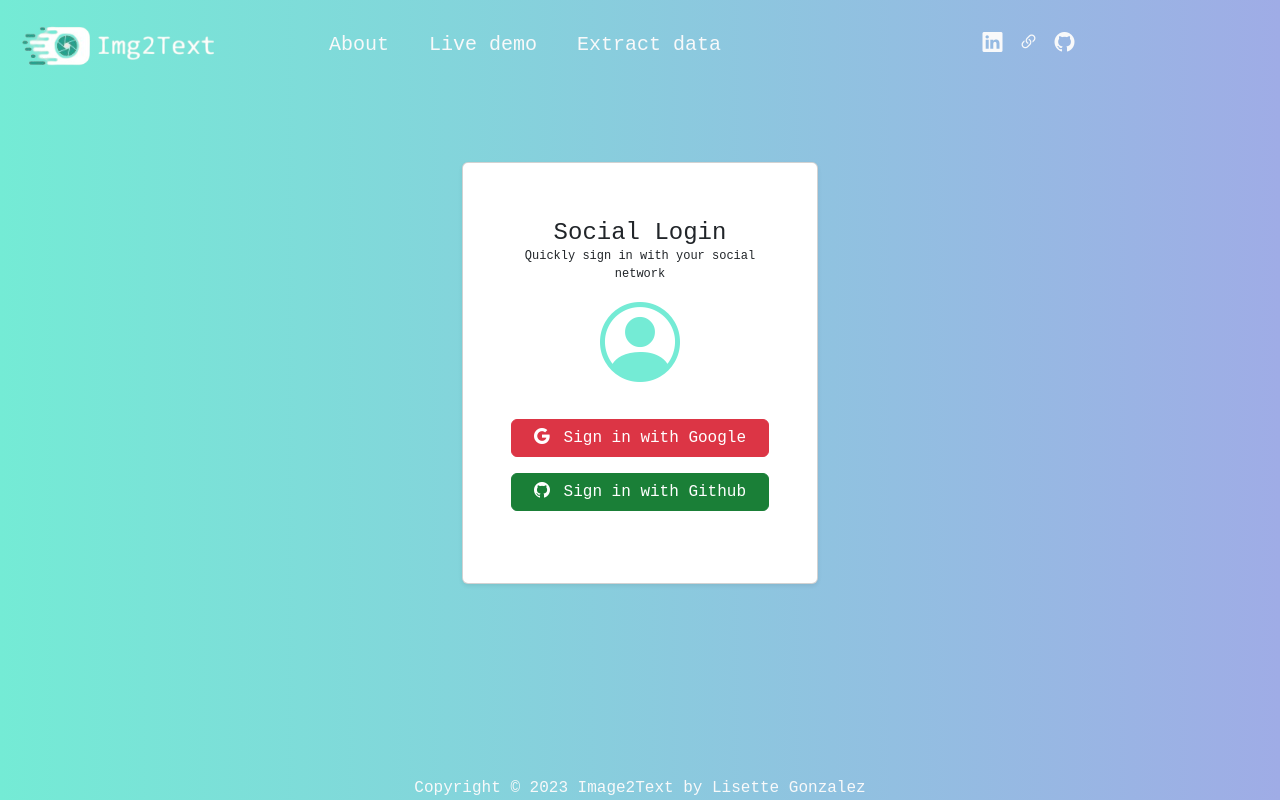
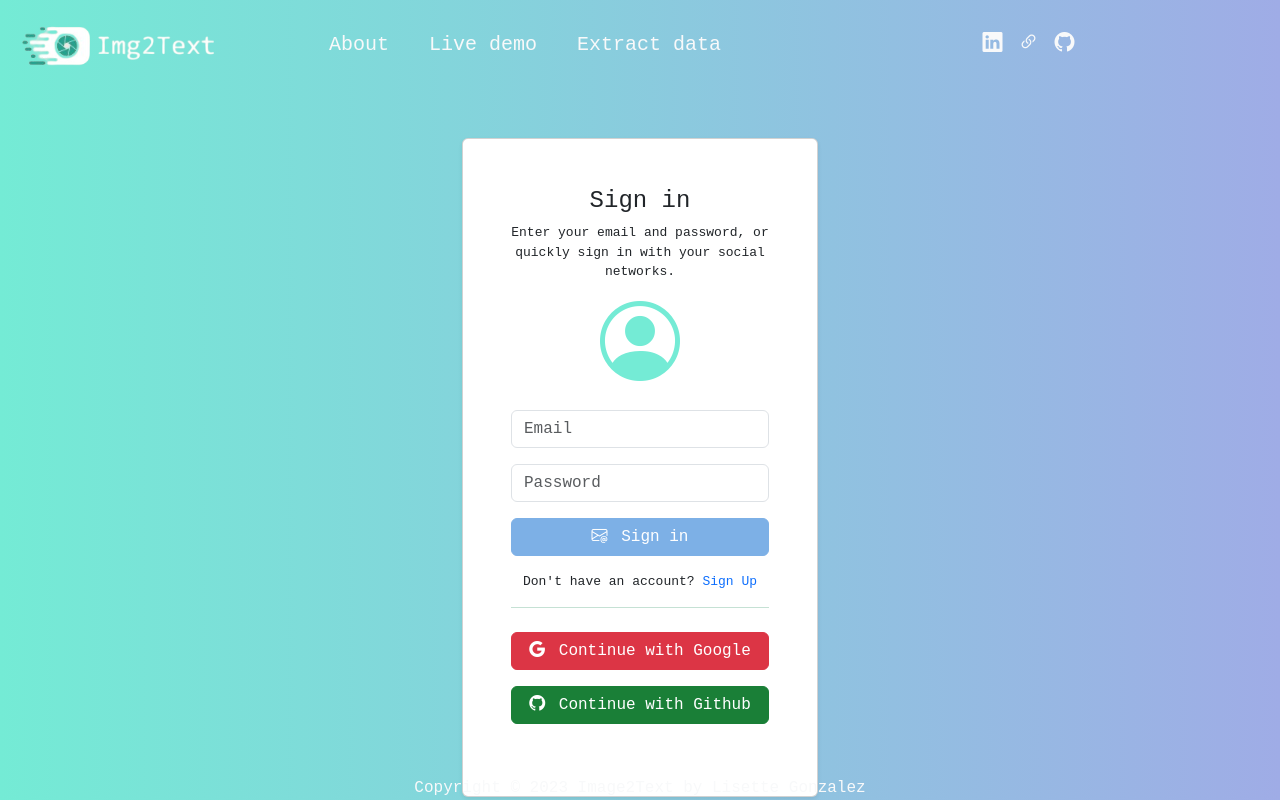
Before and after one commit to lisette-glez/spend-trail, a Nuxt app: page /login in a window 1280 px wide. Built offline with nearby package versions, Linux system fonts and the light colour scheme; no server answers.

Commit message:
add sign in and sign up by email and password

```diff
--- a/assets/css/main.css
+++ b/assets/css/main.css
@@ -3,16 +3,28 @@ body {
     background-image: linear-gradient(to right, #74ebd5 0%, #9face6 100%);
 }
 
+.email-btn {
+    background-color: #7db0e6;
+    border-color: #7db0e6;
+    color: #fff;
+}
+
+.email-btn:hover {
+    background-color: #3872af;
+    border-color: #3872af;
+    color: #fff;
+}
+
 .github-btn {
     background-color: #1A7F37;
     border-color:#1A7F37;
-    font-weight: 500;
-    font-size: 16px;
+    color: #fff;
 }
 
 .github-btn:hover {
     background-color: #1a6630;
     border-color: #1a6630;
+    color: #fff;
 }
 
 .card-login .bi-person-circle {
@@ -21,7 +33,7 @@ body {
 }
 
 .card-login p{
-    font-size: 12px;
+    font-size: 13px;
     margin-bottom: 0.5rem;
 }
 
--- a/components/TheHeader.vue
+++ b/components/TheHeader.vue
@@ -68,7 +68,7 @@ const logout = async () => {
         ><li class="nav-item">
           <div class="vr h-75 ms-2 text-white align-text-top"></div>
         </li>
-        <li class="nav-item cs-pointer ms-3">
+        <li class="nav-item cs-pointer ms-3" v-if="profile">
           <img
             class="img-thumbnail rounded-circle"
             style="width: 2.2rem; height: 2.2rem"
@@ -83,7 +83,11 @@ const logout = async () => {
             role="button"
             aria-expanded="false"
           >
-            {{ name }}</a
+            <i
+              class="bi bi-person-fill-check fs-5 text-primary mx-2"
+              v-if="!profile"
+            ></i
+            >{{ name }}</a
           >
           <ul class="dropdown-menu border-0 my-0 py-1">
             <li>
--- a/package.json
+++ b/package.json
@@ -10,7 +10,7 @@
   },
   "devDependencies": {
     "@nuxt/devtools": "latest",
-    "@nuxtjs/supabase": "^1.1.4",
+    "@nuxtjs/supabase": "^1.1.5",
     "nuxt": "^3.7.1"
   },
   "dependencies": {
--- a/pages/login.vue
+++ b/pages/login.vue
@@ -1,5 +1,55 @@
 <script setup lang="ts">
 const supabase = useSupabaseClient();
+const fullName = ref("");
+const email = ref("");
+const password = ref("");
+const errorAlert = ref(false);
+const errorMessage = ref<any>(null);
+const signIn = ref(true);
+
+const signUpNewUser = async () => {
+  const { error } = await supabase.auth.signUp({
+    email: email.value,
+    password: password.value,
+    options: {
+      data: {
+        username: email.value,
+        full_name: fullName.value,
+      },
+    },
+  });
+  if (error) {
+    errorAlert.value = true;
+    errorMessage.value = error.message;
+    setTimeout(() => {
+      errorAlert.value = false;
+    }, 2500);
+  } else {
+    fullName.value = "";
+    email.value = "";
+    password.value = "";
+    alert("Check your email for the login link!");
+    setTimeout(() => {
+      navigateTo("/confirm");
+    }, 2000);
+  }
+};
+
+async function signInWithEmail() {
+  const { error } = await supabase.auth.signInWithPassword({
+    email: email.value,
+    password: password.value,
+  });
+  if (error) {
+    errorAlert.value = true;
+    errorMessage.value = error.message;
+    setTimeout(() => {
+      errorAlert.value = false;
+    }, 2500);
+  } else {
+    navigateTo("/");
+  }
+}
 
 const handleGithubLogin = async () => {
   const { error } = await supabase.auth.signInWithOAuth({
@@ -33,29 +83,92 @@ const handleGoogleLogin = async () => {
 </script>
 
 <template>
-  <div class="row justify-content-center pt-5">
-    <div class="col-sm-6 col-md-4">
+  <div class="row justify-content-center pt-4">
+    <div class="col-md-4">
+      <AppAlert v-if="errorAlert" :errorMessage="errorMessage" />
       <div class="card shadow-sm card-login">
         <div class="card-body p-5 text-center">
-          <h4 class="card-title mt-2 mb-0">Social Login</h4>
-          <p>Quickly sign in with your social network</p>
+          <div v-if="signIn">
+            <h4 class="card-title mb-2">Sign in</h4>
+            <p>
+              Enter your email and password, or quickly sign in with your social
+              networks.
+            </p>
+          </div>
+          <div v-else>
+            <h4 class="card-title mb-2">Sign up</h4>
+            <p>
+              Enter your name, email and password, or quickly sign in with your
+              social networks.
+            </p>
+          </div>
           <i class="bi bi-person-circle"></i>
+          <div class="mb-3 text-start" v-if="!signIn">
+            <input
+              type="text"
+              class="form-control"
+              placeholder="Full Name"
+              v-model="fullName"
+            />
+          </div>
+          <div class="mb-3 text-start">
+            <input
+              type="email"
+              class="form-control"
+              placeholder="Email"
+              v-model="email"
+            />
+          </div>
+          <div class="mb-1 text-start">
+            <input
+              type="password"
+              class="form-control"
+              placeholder="Password"
+              v-model="password"
+            />
+          </div>
           <div class="d-grid gap-2 mt-2">
+            <button
+              class="btn email-btn mt-2 mb-3"
+              type="button"
+              @click="signIn ? signInWithEmail() : signUpNewUser()"
+            >
+              <i class="bi bi-envelope-at me-1"></i>
+              <span v-if="signIn"> Sign in</span>
+              <span v-else> Sign up</span>
+            </button>
+          </div>
+          <p class="mb-0" v-if="signIn">
+            Don't have an account?
+            <span class="text-primary cs-pointer" @click="signIn = !signIn"
+              >Sign Up</span
+            >
+          </p>
+          <p v-else>
+            Already have an account?
+            <span class="text-primary cs-pointer" @click="signIn = !signIn"
+              >Sign in</span
+            >
+          </p>
+          <div class="text-success">
+            <hr />
+          </div>
+          <div class="d-grid gap-2 mt-4">
             <button
               class="btn btn-danger"
               type="button"
               @click="handleGoogleLogin"
             >
               <i class="bi bi-google me-1"></i>
-              Sign in with Google
+              Continue with Google
             </button>
             <button
-              class="btn btn-primary github-btn mt-2 mb-4"
+              class="btn github-btn mt-2 mb-4"
               type="button"
               @click="handleGithubLogin"
             >
               <i class="bi bi-github me-1"></i>
-              Sign in with Github
+              Continue with Github
             </button>
           </div>
         </div>
```
Also changed, not shown: 1 other file (tests, documents, lock files or other folders).
